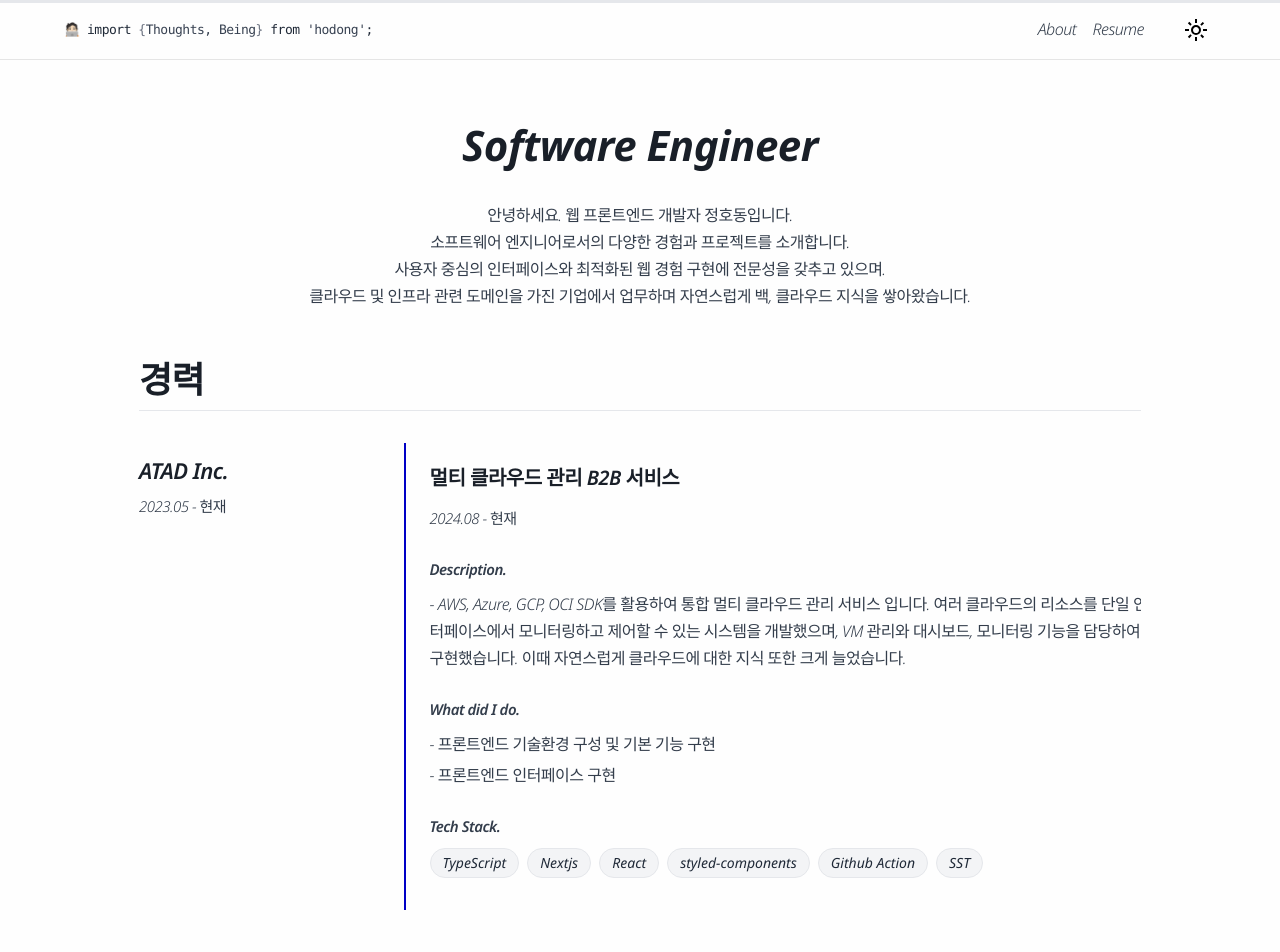
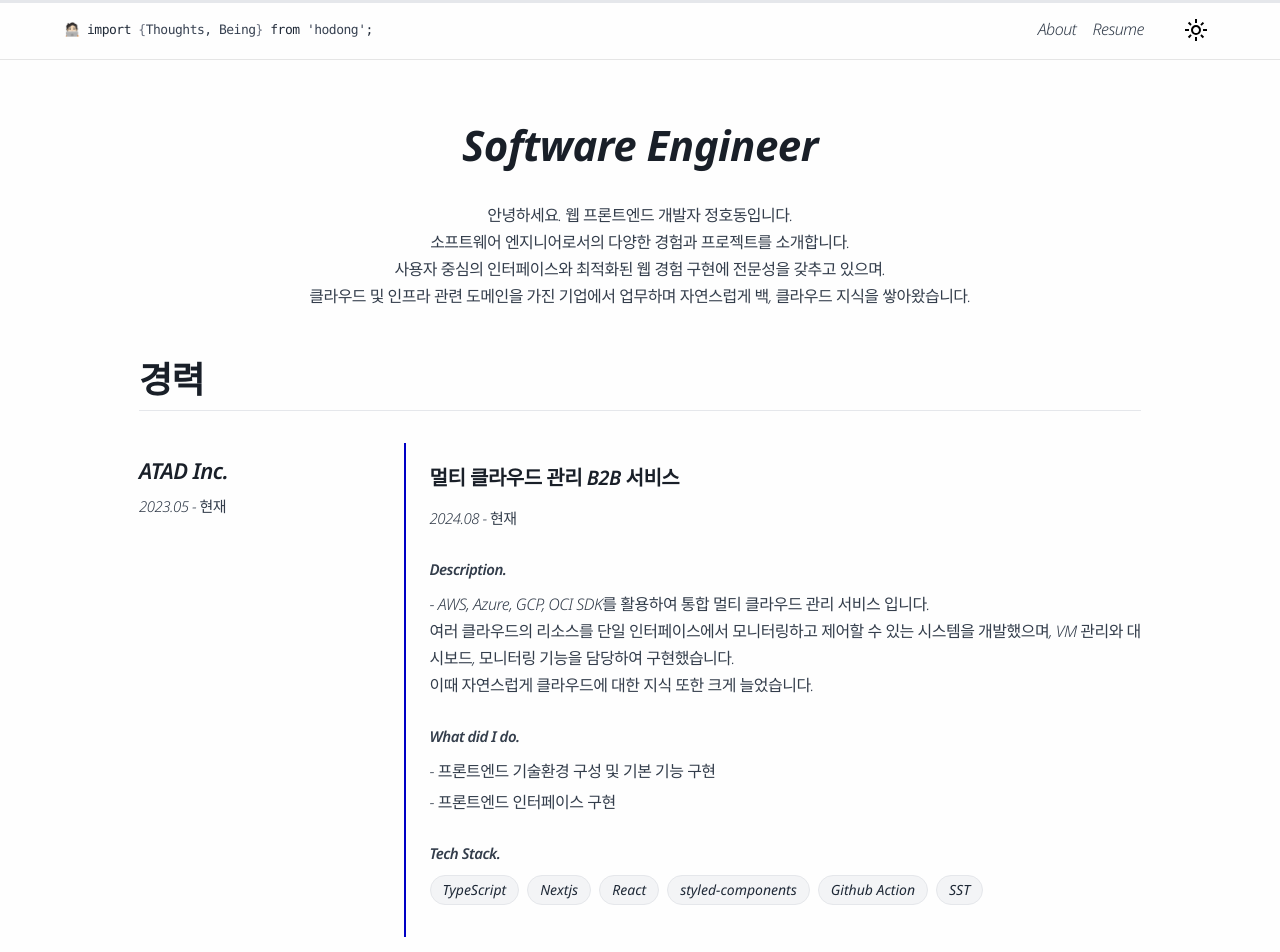
Before and after one commit to jeonghodong/blog, a Next.js app: page /resume in a window 1280 px wide. Shown: the top 952 px of the page. Built offline with nearby package versions, Linux system fonts and the light colour scheme; a web font is replaced by a local one.

Commit message:
style: Improve project section text formatting and readability

```diff
--- a/app/(route)/resume/_components/ProjectSection.tsx
+++ b/app/(route)/resume/_components/ProjectSection.tsx
@@ -2,6 +2,7 @@
 
 import { Typography } from "@/app/_components/Typography/Typography";
 import { useEffect, useRef, useState } from "react";
+import React from "react";
 
 interface Project {
   title: string;
@@ -85,7 +86,7 @@ export default function ProjectSection({ sectionData, sectionId }: SectionProps)
           </div>
 
           {/* 오른쪽 스크롤 영역 (프로젝트 상세) */}
-          <div className="md:col-span-9 overflow-x-hidden">
+          <div className="md:col-span-9">
             {experience.projects.map((project, projIndex) => (
               <div
                 key={projIndex}
@@ -115,7 +116,7 @@ export default function ProjectSection({ sectionData, sectionId }: SectionProps)
                     <Typography variant="body.200_sb" className="mb-2">
                       Description.
                     </Typography>
-                    <Typography variant="body.100" className="text-gray-700 dark:text-gray-300">
+                    <Typography variant="body.100" className="text-gray-700 dark:text-gray-300 whitespace-pre-line">
                       - {project.description}
                     </Typography>
                   </div>
@@ -126,7 +127,7 @@ export default function ProjectSection({ sectionData, sectionId }: SectionProps)
                     </Typography>
                     <div className="text-gray-700 dark:text-gray-300">
                       {project.contributions.map((contribution, contIndex) => (
-                        <Typography key={contIndex} variant="body.100" className="mb-1">
+                        <Typography key={contIndex} variant="body.100" className="mb-1 whitespace-pre-line">
                           - {contribution}
                         </Typography>
                       ))}
--- a/app/(route)/resume/_constants/data.ts
+++ b/app/(route)/resume/_constants/data.ts
@@ -3,7 +3,7 @@ export const resumeData = {
   header: {
     title: "Software Engineer",
     description:
-      "안녕하세요. 웹 프론트엔드 개발자 정호동입니다.\n 소프트웨어 엔지니어로서의 다양한 경험과 프로젝트를 소개합니다. \n 사용자 중심의 인터페이스와 최적화된 웹 경험 구현에 전문성을 갖추고 있으며. \n 클라우드 및 인프라 관련 도메인을 가진 기업에서 업무하며 자연스럽게 백, 클라우드 지식을 쌓아왔습니다.",
+      "안녕하세요. 웹 프론트엔드 개발자 정호동입니다.\n소프트웨어 엔지니어로서의 다양한 경험과 프로젝트를 소개합니다.\n사용자 중심의 인터페이스와 최적화된 웹 경험 구현에 전문성을 갖추고 있으며. \n 클라우드 및 인프라 관련 도메인을 가진 기업에서 업무하며 자연스럽게 백, 클라우드 지식을 쌓아왔습니다.",
   },
   // 경력
   experiences: [
@@ -15,7 +15,7 @@ export const resumeData = {
           title: "멀티 클라우드 관리 B2B 서비스",
           period: "2024.08 - 현재",
           description:
-            "AWS, Azure, GCP, OCI SDK를 활용하여 통합 멀티 클라우드 관리 서비스 입니다. 여러 클라우드의 리소스를 단일 인터페이스에서 모니터링하고 제어할 수 있는 시스템을 개발했으며, VM 관리와 대시보드, 모니터링 기능을 담당하여 구현했습니다. 이때 자연스럽게 클라우드에 대한 지식 또한 크게 늘었습니다.",
+            "AWS, Azure, GCP, OCI SDK를 활용하여 통합 멀티 클라우드 관리 서비스 입니다.\n여러 클라우드의 리소스를 단일 인터페이스에서 모니터링하고 제어할 수 있는 시스템을 개발했으며, VM 관리와 대시보드, 모니터링 기능을 담당하여 구현했습니다.\n이때 자연스럽게 클라우드에 대한 지식 또한 크게 늘었습니다.",
           contributions: ["프론트엔드 기술환경 구성 및 기본 기능 구현", "프론트엔드 인터페이스 구현"],
           techStack: ["TypeScript", "Nextjs", "React", "styled-components", "Github Action", "SST"],
         },
@@ -23,14 +23,14 @@ export const resumeData = {
           title: "Company Homepage",
           period: "2024.10 - 2024.11",
           description:
-            "기업 웹사이트를 프론트와 백을 혼자 맡아 구축하였습니다. 메타데이터 최적화와 SEO 작업을 수행하 최적화 작업으로 검색엔진 노출도가 50% 증가했습니다. 반응형 디자인을 적용하여 다양한 디바이스에서 일관된 사용자 경험을 제공하였습니다. 또한 내부 디자인 시스템을 구축하여 UI 컴포넌트의 재사용성과 일관성을 향상시켰습니다.",
+            "기업 웹사이트를 프론트와 백을 혼자 맡아 구축하였습니다.\n메타데이터 최적화와 SEO 작업을 수행하여 검색엔진 노출도가 50% 증가했습니다.\n반응형 디자인을 적용하여 다양한 디바이스에서 일관된 사용자 경험을 제공하였습니다.\n또한 내부 디자인 시스템을 구축하여 UI 컴포넌트의 재사용성과 일관성을 향상시켰습니다.",
           contributions: ["프론트엔드 기술환경 구성 및 기본 기능 구현", "반응형 디자인 시스템과 재사용 가능한 UI 컴포넌트 개발", "기업 웹사이트 구축 및 메타데이터 SEO 최적화 작업"],
           techStack: ["TypeScript", "Nextjs", "React", "TailwindCSS", "SST"],
         },
         {
           title: "Company Admin",
           period: "2023.08 - 2023.12",
-          description: "관리자 웹 콘솔을 구축하여 회사의 서비스와 리소스를 효율적으로 관리할 수 있는 시스템을 개발했습니다. 자동화된 배포 파이프라인을 구축하고 AWS 서비스를 활용하여 안정적인 인프라를 구성하였습니다.",
+          description: "관리자 웹 콘솔을 구축하여 회사의 서비스와 리소스를 효율적으로 관리할 수 있는 시스템을 개발했습니다.\n자동화된 배포 파이프라인을 구축하고 AWS 서비스를 활용하여 안정적인 인프라를 구성하였습니다.",
           contributions: ["프론트엔드 기술환경 구성 및 기본 기능 구현", "사용자 관리, 권한 제어 기능을 갖춘 관리자 콘솔 개발", "Github Action을 통한 CI/CD 파이프라인 구축으로 자동화된 배포 환경 구성", "AWS 클라우드 서비스를 활용한 인프라 아키텍처 설계 및 구현"],
           techStack: ["TypeScript", "Nextjs", "Styled Component", "Github Action", "AWS(S3 / CF / Route53 / Certificate Manager)", "Nestjs"],
         },
@@ -38,7 +38,7 @@ export const resumeData = {
           title: "B2B 데이터 마켓 서비스",
           period: "2023.05 - 2024.08",
           description:
-            "기업들이 데이터를 사고팔 수 있는 온라인 마켓플레이스의 프론트엔드를 개발했습니다. 판매자가 데이터 상품을 등록하고 구매자가 쉽게 찾아볼 수 있는 화면을 만들었으며, 상품 검색과 필터 기능을 구현했습니다. 또한 구매자가 데이터 상품의 정보를 쉽게 확인하고 구매할 수 있도록 상세 페이지와 결제 화면을 개발했습니다.",
+            "기업들이 데이터를 사고팔 수 있는 온라인 마켓플레이스의 프론트엔드를 개발했습니다.\n판매자가 데이터 상품을 등록하고 구매자가 쉽게 찾아볼 수 있는 화면을 만들었으며, 상품 검색과 필터 기능을 구현했습니다.\n또한 구매자가 데이터 상품의 정보를 쉽게 확인하고 구매할 수 있도록 상세 페이지와 결제 화면을 개발했습니다.",
           contributions: ["데이터 상품 목록과 검색/필터 화면 개발", "상품 상세 페이지 UI 구현", "회사 인증 및 결제 화면 개발", "모바일/태블릿 대응 반응형 웹 구현"],
           techStack: ["TypeScript", "Nextjs", "Styled Component", "Github Action", "AWS(S3 / CF / Route53 / Certificate Manager)", "Nestjs"],
         },
@@ -46,7 +46,7 @@ export const resumeData = {
           title: "Zabbix 모니터링 연동 시스템 구축",
           period: "2024.11 - 2024.12",
           description:
-            "고객들의 VM 메트릭을 실시간으로 수집하고 모니터링하기 위한 시스템을 구축했습니다. 쉘 스크립트를 통해 자동 설치 및 연동 프로세스를 구현하여 설치 시간을 건당 최대 30분에서 5분 이하로 단축했고, Docker 컨테이너화를 통해 Zabbix Agent를 배포하여 다양한 OS 환경에서의 호환성 문제를 해결했습니다.",
+            "고객들의 VM 메트릭을 실시간으로 수집하고 모니터링하기 위한 시스템을 구축했습니다.\n쉘 스크립트를 통해 자동 설치 및 연동 프로세스를 구현하여 설치 시간을 건당 최대 30분에서 5분 이하로 단축했고, Docker 컨테이너화를 통해 Zabbix Agent를 배포하여 다양한 OS 환경에서의 호환성 문제를 해결했습니다.",
           contributions: ["VM 메트릭 수집을 위한 자동화된 Zabbix Agent 설치 스크립트 개발", "Docker 기반 Zabbix Agent 컨테이너화로 크로스 플랫폼 호환성 확보", "Zabbix API를 활용한 자동 호스트 등록 및 모니터링 시스템 연동 구현"],
           techStack: ["Zabbix", "Shell Script", "Docker", "AWS EC2", "Nestjs"],
         },
@@ -54,7 +54,7 @@ export const resumeData = {
           title: "사내 온보딩 가이드 작업",
           period: "2023.08 - 2023.08",
           description:
-            "초기 스타트업의 개발 프로세스 표준화를 위한 온보딩 가이드를 구축했습니다. 일관된 코드 컨벤션과 커밋 메시지 규칙을 확립하여 코드 가독성과 유지보수성을 향상시켰습니다. 표준화된 개발 프로세스 도입으로 팀 간 협업 효율이 증가했고, 개발자 간 의사소통 비용을 크게 줄여 예상되는 개발 생산성이 40% 이상 향상되었습니다.",
+            "초기 스타트업의 개발 프로세스 표준화를 위한 온보딩 가이드를 구축했습니다.\n일관된 코드 컨벤션과 커밋 메시지 규칙을 확립하여 코드 가독성과 유지보수성을 향상시켰습니다.\n표준화된 개발 프로세스 도입으로 팀 간 협업 효율이 증가했고, 개발자 간 의사소통 비용을 크게 줄여 예상되는 개발 생산성이 40% 이상 향상되었습니다.",
           contributions: ["Git 커밋 메시지 컨벤션 및 브랜치 전략 수립", "프론트엔드 코드 컨벤션 및 아키텍처 가이드라인 작성", "개발 환경 설정 및 배포 프로세스 문서화", "팀 협업 워크플로우 프로세스 정립"],
           techStack: ["Notion"],
         },
@@ -71,7 +71,7 @@ export const resumeData = {
           title: "루돌프의 수족냉증을 막아줘",
           period: "2023.12 - 2024.01",
           description:
-            "당시 프론트엔드 2명 / 디자이너 1명으로 구성된 팀입니다. 해당 줄여서 루수막 서비스는 크리스마스 시즌을 타겟으로한 나의 루돌프에게 주변사람들에게 양말(편지)를 즉 크리스마스 기념 편지를 받는 서비스 입니다. 백엔드와 프론트엔드 둘 다 작업을 진행하였고 해당 서비스로 실사용자 300명 30000건의 트래픽을 받은 경험이 있습니다.",
+            "당시 프론트엔드 2명 / 디자이너 1명으로 구성된 팀입니다.\n해당 서비스는 크리스마스 시즌을 타겟으로한 나의 루돌프에게 주변사람들에게 양말(편지)를 즉 크리스마스 기념 편지를 받는 서비스 입니다.\n백엔드와 프론트엔드 둘 다 작업을 진행하였고 해당 서비스로 실사용자 300명 30000건의 트래픽을 받은 경험이 있습니다.",
           contributions: ["프론트엔드 인터페이스 구현", "관계형 데이터베이스 ERD 및 설계", "Nestjs를 사용하여 서버 구축", "RESTfull API 작업", "Swagger를 활용한 API 명세 적용", "Nginx 웹서버 구성"],
           techStack: ["TypeScript", "Nextjs", "React", "styled-components", "AWS(S3 / CF / Route53 / Certificate Manager / EC2)", "Nestjs", "Nginx"],
         },
```
